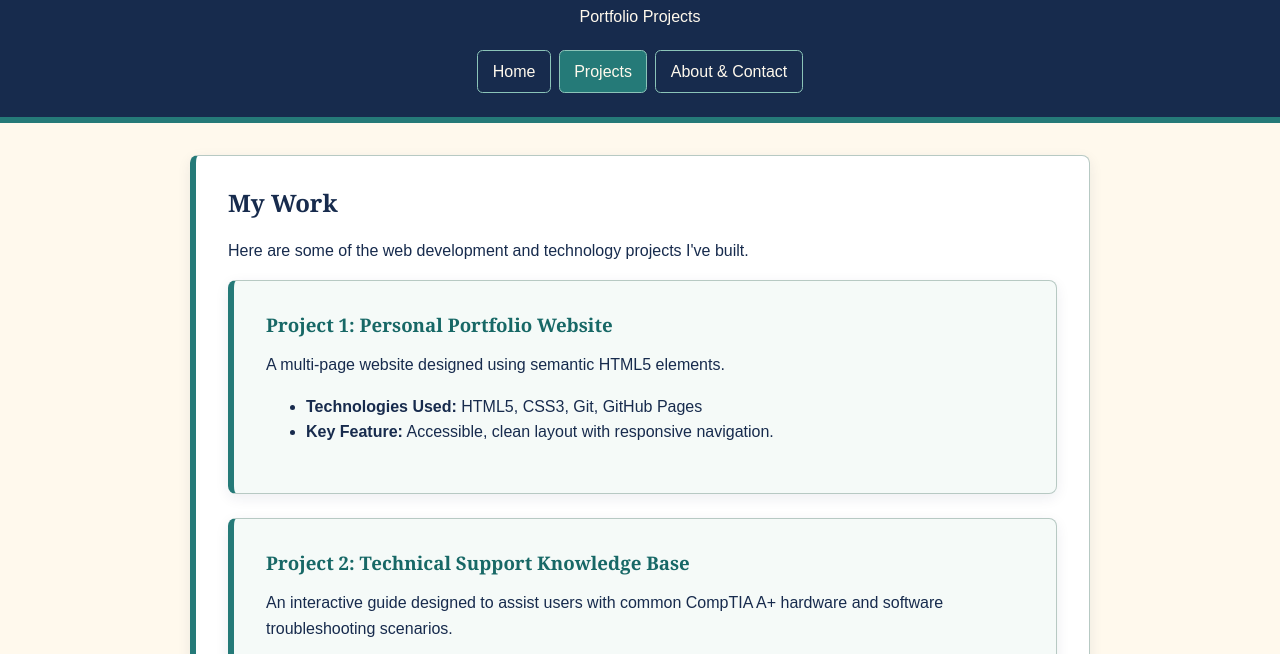
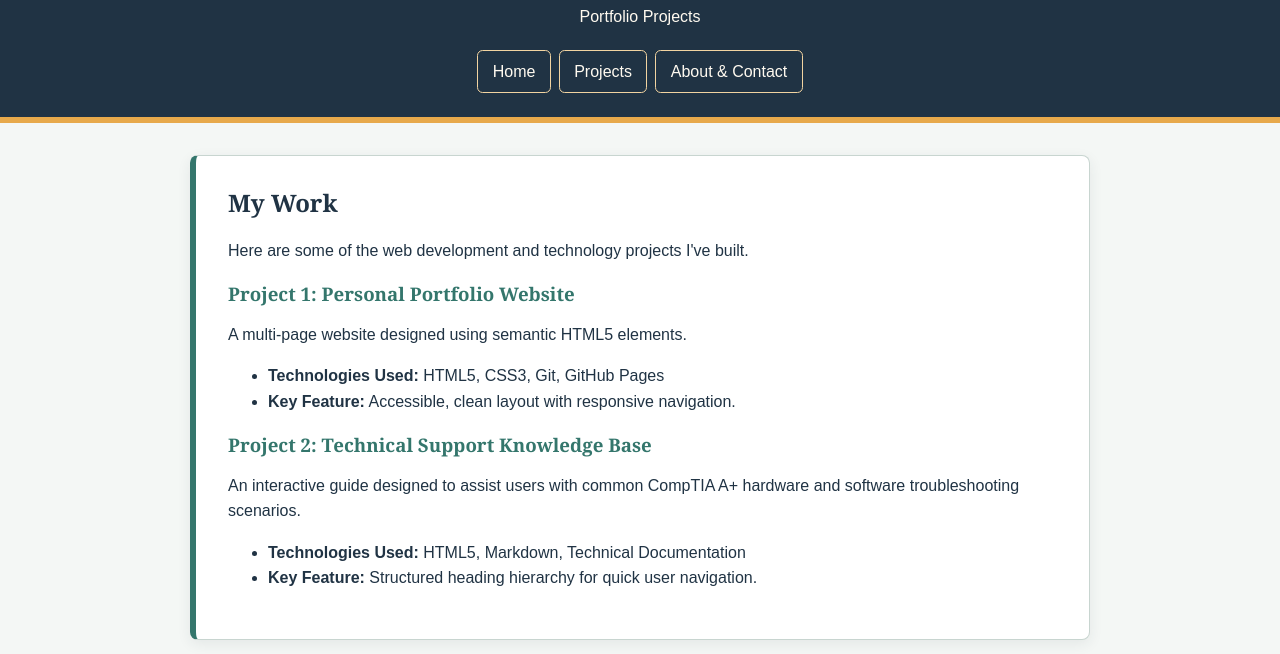
Before and after one commit to khall0827/Sonic, a plain HTML site: page projects.html in a window 1280 px wide. Shown: the part 96-750 px from the top of the page. Drawn offline with Linux system fonts and the light colour scheme.

Commit message:
homework1.Css

```diff
--- a/homework1.css
+++ b/homework1.css
@@ -15,6 +15,15 @@
 h3 {
     font-family: Georgia, serif;
     line-height: 1.25;
+}
+
+a {
+    color: #34766c;
+}
+
+a:hover,
+a:focus {
+    color: #2db045;
 }
 
 .site-header {
@@ -86,13 +95,13 @@
     color: #34766c;
 }
 
+.content-card p:last-child {
+    margin-bottom: 0;
+}
+
 #welcome {
     border-left-color: #e7a94b;
     background-color: #fffaf0;
-}
-
-.content-card p:last-child {
-    margin-bottom: 0;
 }
 
 .site-footer {
--- a/projects.html
+++ b/projects.html
@@ -4,7 +4,7 @@
     <meta charset="UTF-8">
     <meta name="viewport" content="width=device-width, initial-scale=1.0">
     <title>Projects - Kristen Hall</title>
-    <link rel="stylesheet" href="styles.css">
+    <link rel="stylesheet" href="homework1.css">
 </head>
 <body>
     <header class="site-header">
@@ -15,7 +15,10 @@
                 <li><a href="index.html">Home</a></li>
                 <li><a href="projects.html" aria-current="page">Projects</a></li>
                 <li><a href="contact.html">About &amp; Contact</a></li>
+
             </ul>
+            <head><link rel="stylesheet" href="homework1.css">
+            </head>
         </nav>
     </header>
 
```
Also changed, not shown: contact.html (+1 -1 lines), index.html (+1 -1 lines), 1 other file.
